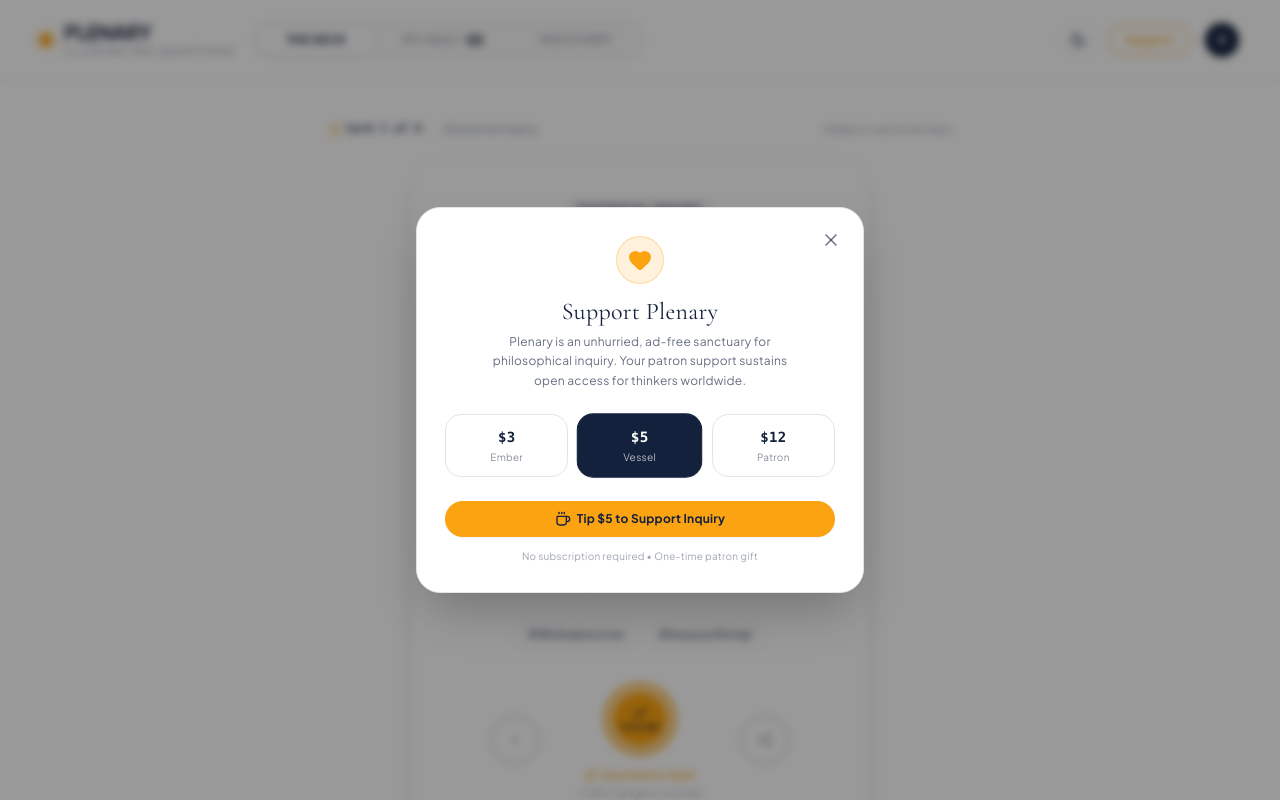
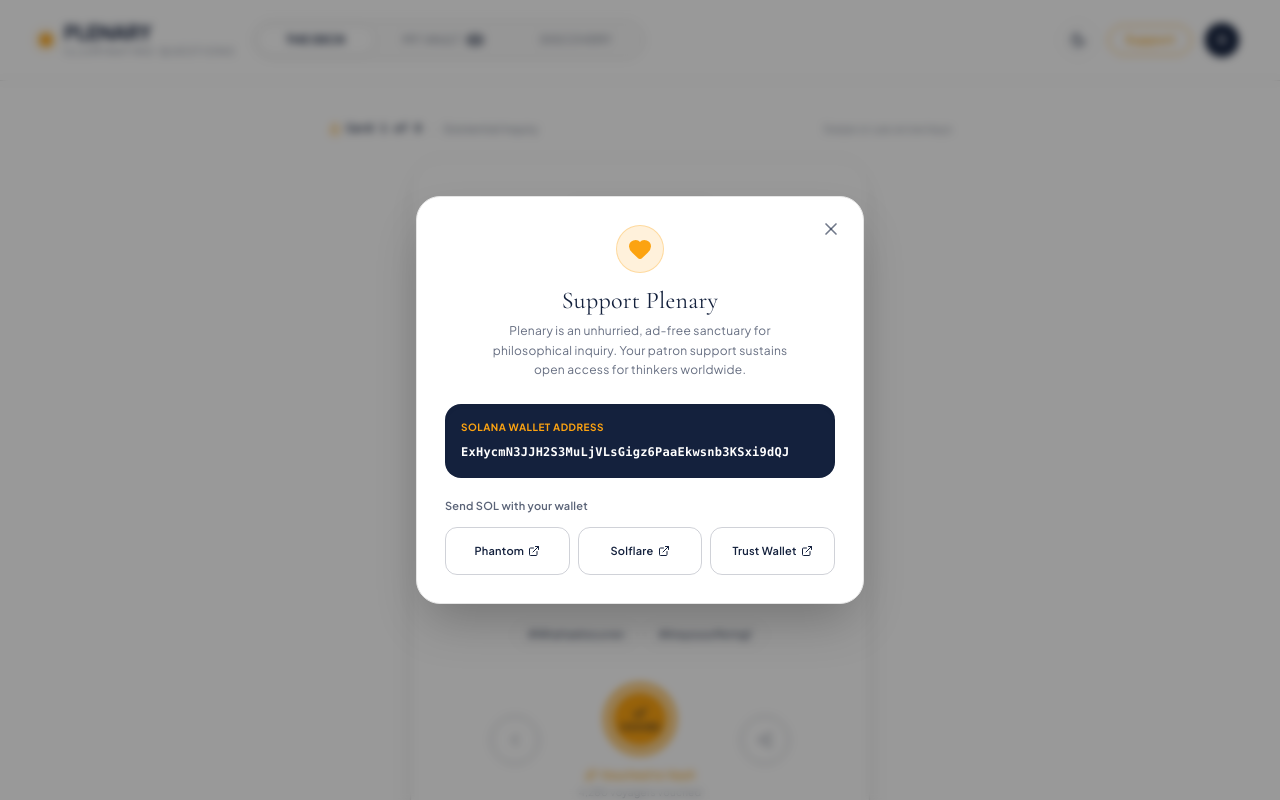
Before and after one commit to PyParssa/Plenary, a React (Vite) app: page / in a window 1280 px wide. Both pictures are taken after a click on the button "Support". Shown: the top 800 px of the page. Built offline with nearby package versions, Linux system fonts and the light colour scheme; no server answers; grey boxes are pictures that could not be loaded.

Commit message:
updating support

```diff
--- a/src/components/SupportModal.tsx
+++ b/src/components/SupportModal.tsx
@@ -1,6 +1,13 @@
-import React, { useState } from 'react';
-import { Heart, Sparkles, X, Check, Coffee } from 'lucide-react';
+import React from 'react';
+import { Heart, X, ExternalLink } from 'lucide-react';
 import { motion, AnimatePresence } from 'motion/react';
+
+const SOLANA_WALLET_ADDRESS = 'ExHycmN3JJH2S3MuLjVLsGigz6PaaEkwsnb3KSxi9dQJ';
+const WALLET_LINKS = [
+  { name: 'Phantom', url: 'https://phantom.app/' },
+  { name: 'Solflare', url: 'https://solflare.com/' },
+  { name: 'Trust Wallet', url: 'https://trustwallet.com/' },
+];
 
 interface SupportModalProps {
   isOpen: boolean;
@@ -8,18 +15,7 @@
 }
 
 export const SupportModal: React.FC<SupportModalProps> = ({ isOpen, onClose }) => {
-  const [selectedTier, setSelectedTier] = useState<number>(5);
-  const [tipped, setTipped] = useState<boolean>(false);
-
   if (!isOpen) return null;
-
-  const handleTip = () => {
-    setTipped(true);
-    setTimeout(() => {
-      setTipped(false);
-      onClose();
-    }, 1800);
-  };
 
   return (
     <AnimatePresence>
@@ -57,52 +53,28 @@
             Plenary is an unhurried, ad-free sanctuary for philosophical inquiry. Your patron support sustains open access for thinkers worldwide.
           </p>
 
-          {tipped ? (
-            <div className="py-6 flex flex-col items-center gap-2">
-              <div className="w-10 h-10 rounded-full bg-[#14213d] text-white flex items-center justify-center animate-bounce">
-                <Check className="w-5 h-5 text-[#fca311]" />
-              </div>
-              <p className="text-xs font-semibold text-[#14213d]">
-                Heartfelt gratitude for holding this ember.
-              </p>
-            </div>
-          ) : (
-            <>
-              <div className="grid grid-cols-3 gap-2.5 mb-6">
-                {[3, 5, 12].map((amount) => (
-                  <button
-                    key={amount}
-                    type="button"
-                    onClick={() => setSelectedTier(amount)}
-                    className={`py-3 px-2 rounded-2xl border text-xs font-semibold flex flex-col items-center gap-1 transition-all ${
-                      selectedTier === amount
-                        ? 'border-[#14213d] bg-[#14213d] text-white shadow-xs scale-102'
-                        : 'border-[#e5e5e5] bg-white text-[#14213d] hover:border-[#14213d]/40'
-                    }`}
-                  >
-                    <span className="font-mono text-sm">${amount}</span>
-                    <span className={`text-[10px] font-normal ${selectedTier === amount ? 'text-white/70' : 'text-[#14213d]/50'}`}>
-                      {amount === 3 ? 'Ember' : amount === 5 ? 'Vessel' : 'Patron'}
-                    </span>
-                  </button>
-                ))}
-              </div>
+          <div className="mb-5 rounded-2xl bg-[#14213d] px-4 py-4 text-left text-white shadow-inner">
+            <p className="text-[10px] font-bold uppercase tracking-wider text-[#fca311]">Solana wallet address</p>
+            <p className="mt-2 break-all font-mono text-xs font-semibold leading-relaxed text-white">
+              {SOLANA_WALLET_ADDRESS}
+            </p>
+          </div>
 
-              <button
-                id="confirm-support-tip-btn"
-                type="button"
-                onClick={handleTip}
-                className="w-full py-2.5 rounded-full bg-[#fca311] hover:bg-[#e5950d] text-[#14213d] text-xs font-bold transition-colors flex items-center justify-center gap-1.5 shadow-xs"
+          <p className="mb-3 text-left text-[11px] font-semibold text-[#14213d]/70">Send SOL with your wallet</p>
+          <div className="grid grid-cols-3 gap-2">
+            {WALLET_LINKS.map((wallet) => (
+              <a
+                key={wallet.name}
+                href={wallet.url}
+                target="_blank"
+                rel="noreferrer"
+                className="flex min-h-12 items-center justify-center gap-1 rounded-xl border border-[#14213d]/20 px-2 text-center text-[11px] font-semibold text-[#14213d] transition-colors hover:border-[#fca311] hover:bg-[#fca311]/10"
               >
-                <Coffee className="w-4 h-4" />
-                <span>Tip ${selectedTier} to Support Inquiry</span>
-              </button>
-
-              <p className="text-[10px] text-[#14213d]/40 mt-3">
-                No subscription required • One-time patron gift
-              </p>
-            </>
-          )}
+                <span>{wallet.name}</span>
+                <ExternalLink className="h-3 w-3 shrink-0" />
+              </a>
+            ))}
+          </div>
         </motion.div>
       </div>
     </AnimatePresence>
```
